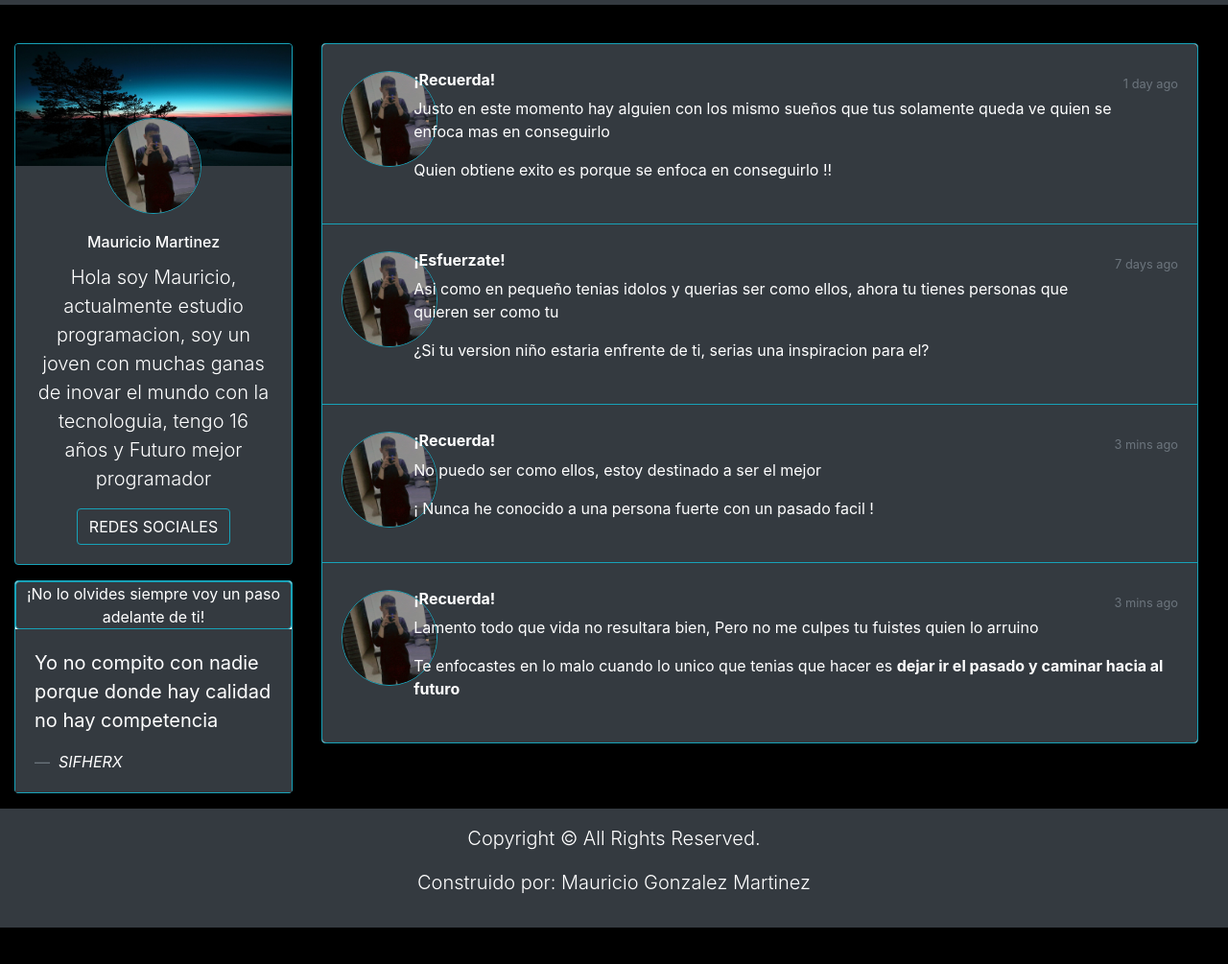
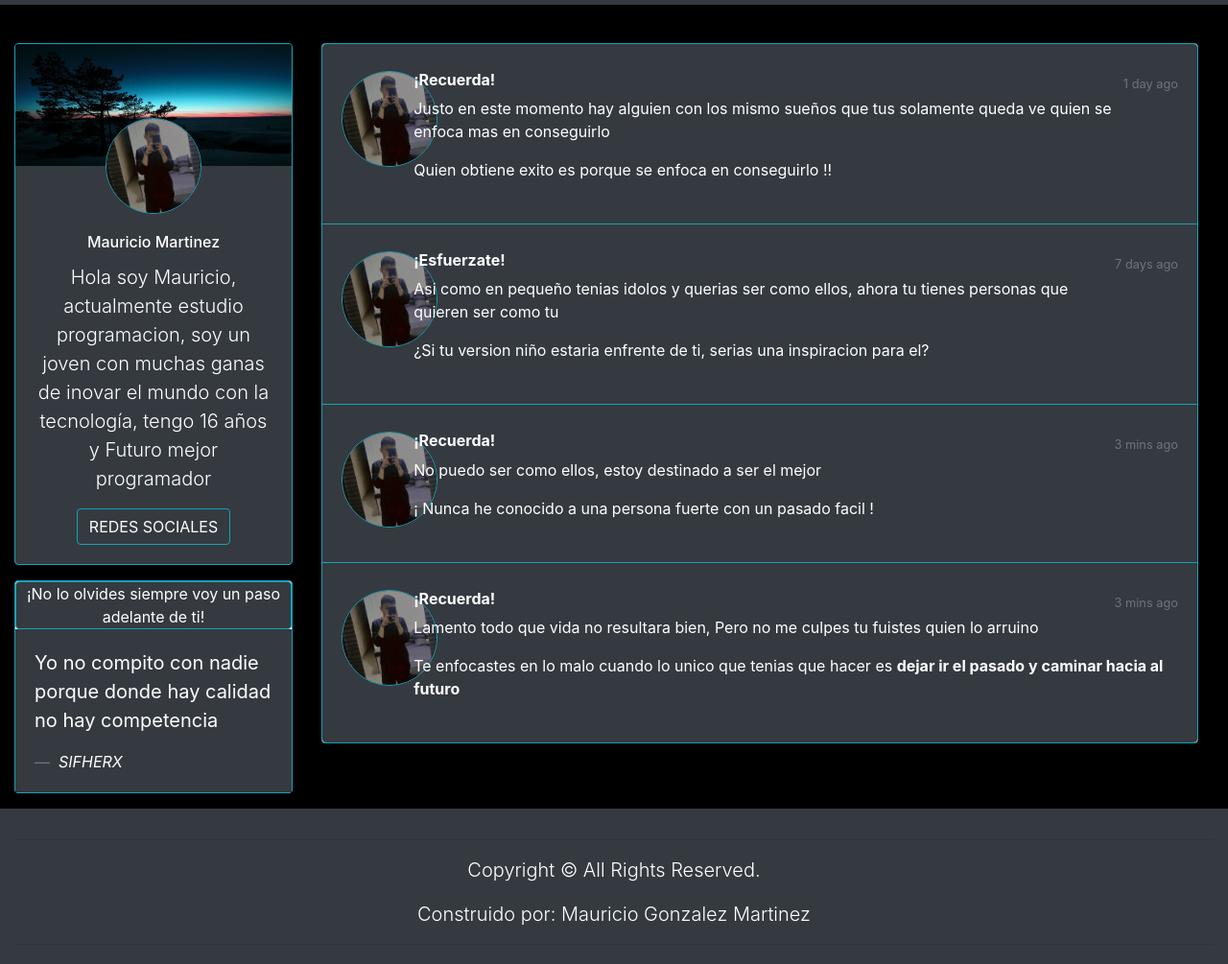
Before and after one commit to Sifherx/Sifherx.github.io, a plain HTML site: page instructor.html in a window 1280 px wide. Shown: the part 51-1056 px from the top of the page at 96% size. Before the commit the page ends 1018 px from the top, so only its background shows below. Drawn offline with nearby package versions, Linux system fonts and the light colour scheme.

Commit message:
Modificacion
En hr y autocorrecion

```diff
--- a/instructor.html
+++ b/instructor.html
@@ -53,7 +53,7 @@ class="rounded-circle border border-info" width="100px" height="100px">
 </div>
 <div class="card-body text-center">
 <h6 class="card-title font-weight-bol text-white">Mauricio Martinez</h6>
-<p class="card-text text-white lead">Hola soy Mauricio, actualmente estudio programacion, soy un joven con muchas ganas de inovar el mundo con la tecnologuia, tengo 16 años y Futuro mejor programador</p>
+<p class="card-text text-white lead">Hola soy Mauricio, actualmente estudio programacion, soy un joven con muchas ganas de inovar el mundo con la tecnología, tengo 16 años y Futuro mejor programador</p>
 <a href="https://linktr.ee/Mauriciomtzs" class="btn btn-dark border-info">REDES SOCIALES</a>
 </div>
 </div><!-- Información personal -->
@@ -156,8 +156,10 @@ class="text-muted">3 mins ago</small></p>
 </div>
 </div><!-- Sistema de columnas -->
 <footer class="container-fluid bg-dark text-center text-white mt-3 py-3">
+    <hr>
     <p class="lead">Copyright © All Rights Reserved.</p>
     <p class="lead">Construido por: Mauricio Gonzalez Martinez</p>
+    <hr>
 </footer>
 <!-- Optional JavaScript -->
 <!-- jQuery first, then Popper.js, then Bootstrap JS -->
```
Also changed, not shown: index.html (+1 -0 lines).
